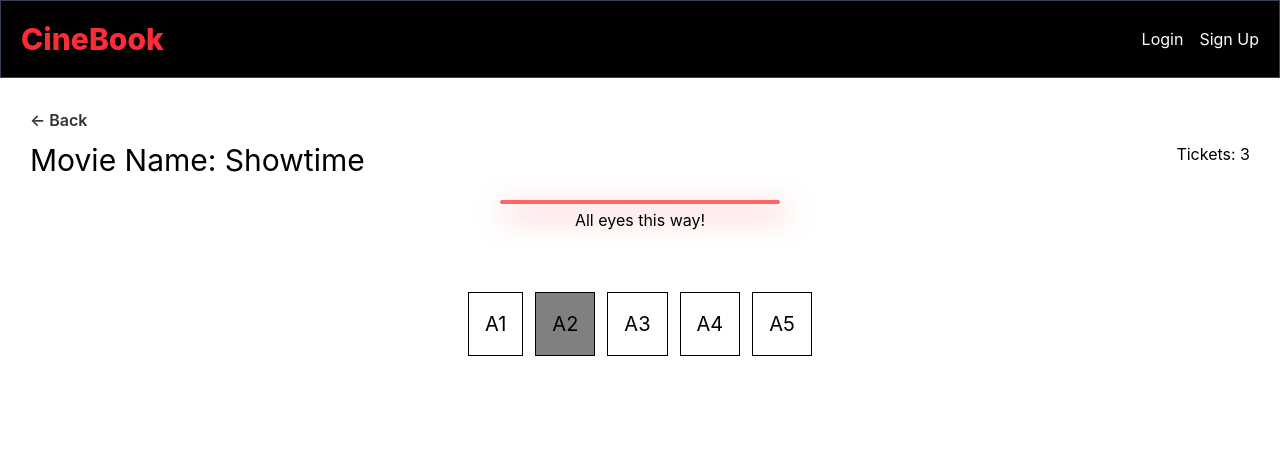
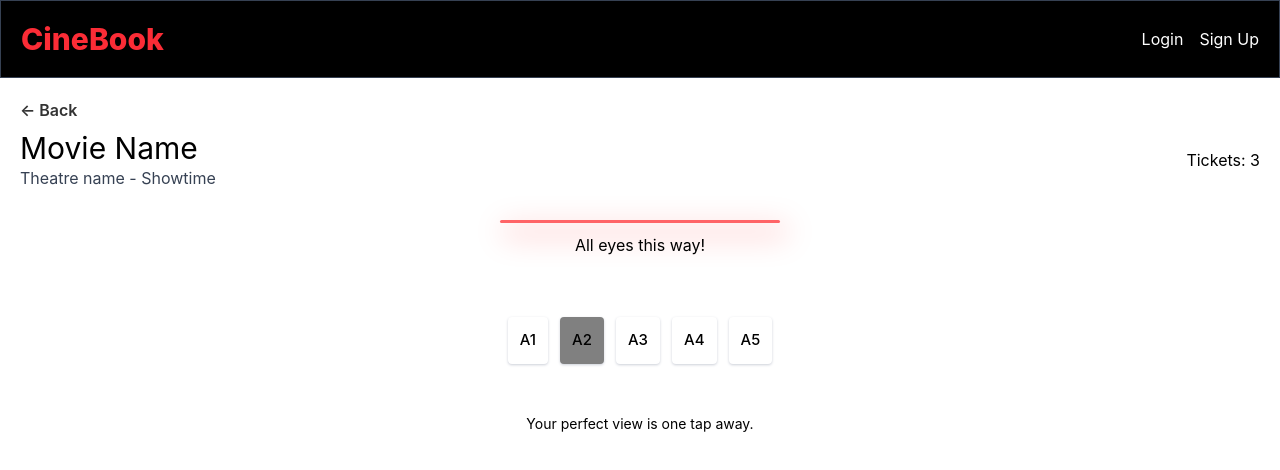
Before and after one commit to mhd-faheem/cine-book, a React (Vite) app in the folder frontend/: page /movies/1/seats in a window 1280 px wide. Shown: the top 470 px of the page. Built offline with nearby package versions, Linux system fonts and the light colour scheme.

Commit message:
Improved seat selection ui

```diff
--- a/frontend/src/components/MovieCard.jsx
+++ b/frontend/src/components/MovieCard.jsx
@@ -3,7 +3,7 @@ import { Link } from 'react-router-dom'
 
 const MovieCard = ({ movie }) => {
   return (
-    <Link to={`/movies/${movie.id}`} className='flex flex-col gap-3'>
+    <Link to={`/movies/${movie.id}`} className='flex flex-col gap-3 '>
       <img src={movie.image} alt={movie.title} />
       <p>{movie.title}</p>
     </Link>
--- a/frontend/src/pages/HomePage.jsx
+++ b/frontend/src/pages/HomePage.jsx
@@ -9,8 +9,8 @@ const HomePage = () => {
     <div>
         {/* Navbar Component */}
         <Navbar/>
-        <div className='content-section'>
-            <p className='text-2xl font-bold mb-5'>Welcome, User</p>
+        <div className='content-section p-2'>
+            <p className='text-xl font-light mb-6'>Pick your story. We’ll save you a seat.</p>
             {/* Movie Cards */}
             <div className='movie-cards flex gap-3'>
                 {movies.map((movie) => (
--- a/frontend/src/pages/SeatSelection.jsx
+++ b/frontend/src/pages/SeatSelection.jsx
@@ -81,10 +81,15 @@ const SeatSelection = () => {
 
       {/* Start Main Wrapper */}
       <div className='main-wrapper'>
-        <Link to={`/movies/${id}`} className='back-button'>&larr; Back</Link>
-        <div className='flex justify-between'>
-          <p className='text-3xl mb-3'>Movie Name: Showtime</p>
-          <p>Tickets: {tickets}</p>
+        <div className="top-section p-5">
+          <Link to={`/movies/${id}`} className='back-button mb-3'>&larr; Back</Link>
+          <div className='flex justify-between mt-2 items-center'>
+            <div className='flex flex-col '>
+              <p className='text-3xl'>Movie Name</p>
+              <p className='text-gray-700'>Theatre name - Showtime</p>
+            </div>
+            <p className='font-regular'>Tickets: {tickets}</p>
+          </div>
         </div>
 
         {/* Seats UI */}
@@ -92,8 +97,8 @@ const SeatSelection = () => {
           <div className='screen flex flex-col items-center gap-1'>
 
           {/* Screen */}
-          <div title="Theatre screen"className="screen-line h-1 w-70 bg-red-400 rounded-3xl"></div>
-            <p>All eyes this way!</p>
+          <div title="Theatre screen" className="screen-line w-70 bg-red-400 rounded-3xl"></div>
+            <p className='mt-1.5'>All eyes this way!</p>
           </div>
 
           {/* Seats */}
@@ -120,14 +125,14 @@ const SeatSelection = () => {
                 <button
                   onClick={() => handleSeatSelect(seat)}
                   disabled={seat.status === "booked"}
-                  title={seat.status === "booked" && "Seat is already booked!"}
+                  title={seat.status === "booked"? "Seat is already booked!":null}
                   key={seat.id}
-                  className='p-4 border cursor-pointer'
+                  className='p-3 font-medium shadow shadow-gray-300 cursor-pointer transition-colors ease-in-out duration-100 rounded'
                   style={{
                     backgroundColor: seatBgColor,
                     color: seatTextColor,
                     cursor: seatCursor,
-                    fontSize: '20px',
+                    fontSize: '15px',
                   }}
                 >
                   {seat.id}
@@ -136,12 +141,12 @@ const SeatSelection = () => {
               })}
           </div>
         </div>
-          {selectedSeats.length>0 && (
+          {selectedSeats.length>0 ? (
             <div className='flex flex-col justify-center items-center mt-10 gap-4'>
               <p className='text-sm'>Selected Seats: {selectedSeats.join(', ')}</p>
               <button className='p-3 bg-red-500 rounded text-white pay-button cursor-pointer'>Pay &#8377;{selectedSeats.length*seatPrice}</button>
             </div>
-          )}
+          ): <p className='text-sm flex flex-col justify-center items-center mt-10 gap-4'>Your perfect view is one tap away.</p>  }
         </div>
       </div>
   )
--- a/frontend/src/styles/HomePage.css
+++ b/frontend/src/styles/HomePage.css
@@ -1,6 +1,7 @@
 .content-section {
     margin: 15px;
 }
+
 .movie-cards img {
     height: 16rem;
     aspect-ratio: 4/5;
--- a/frontend/src/styles/SeatSelection.css
+++ b/frontend/src/styles/SeatSelection.css
@@ -2,7 +2,6 @@
     display: flex;
     flex-direction: column;
     gap: 10px;
-    padding: 30px 30px;
 }
 
 .back-button {
@@ -17,6 +16,7 @@
 .screen-line {
   box-shadow: 5px 10px 30px 3px rgba(255, 0, 0, 0.267);
   border-radius: 8px;
+  height: 3px;
 }
 
 .pay-button {
```
